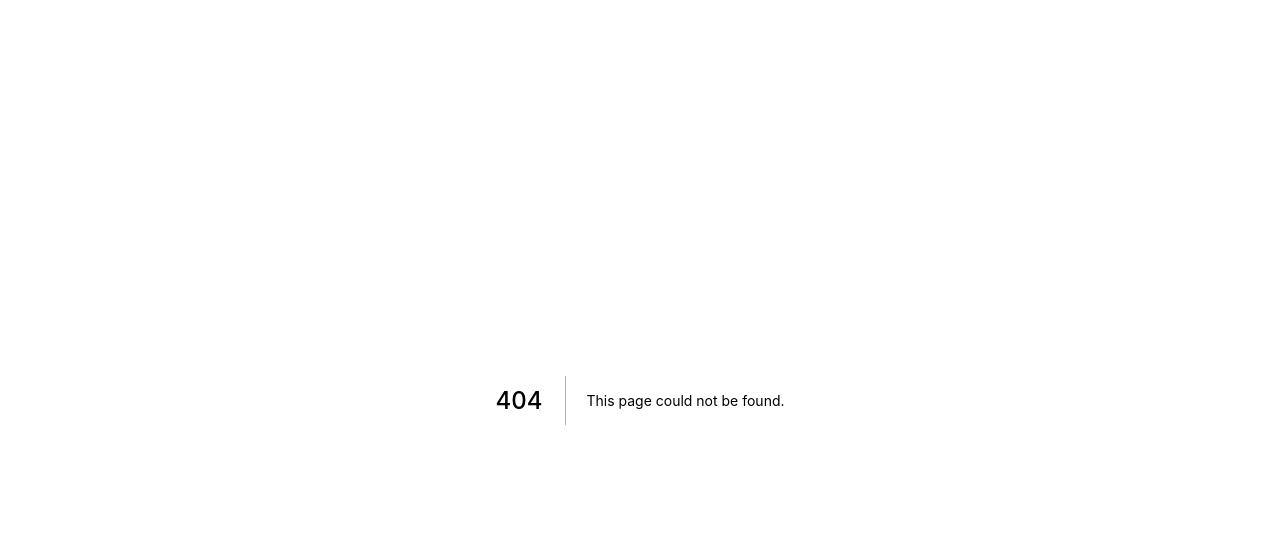
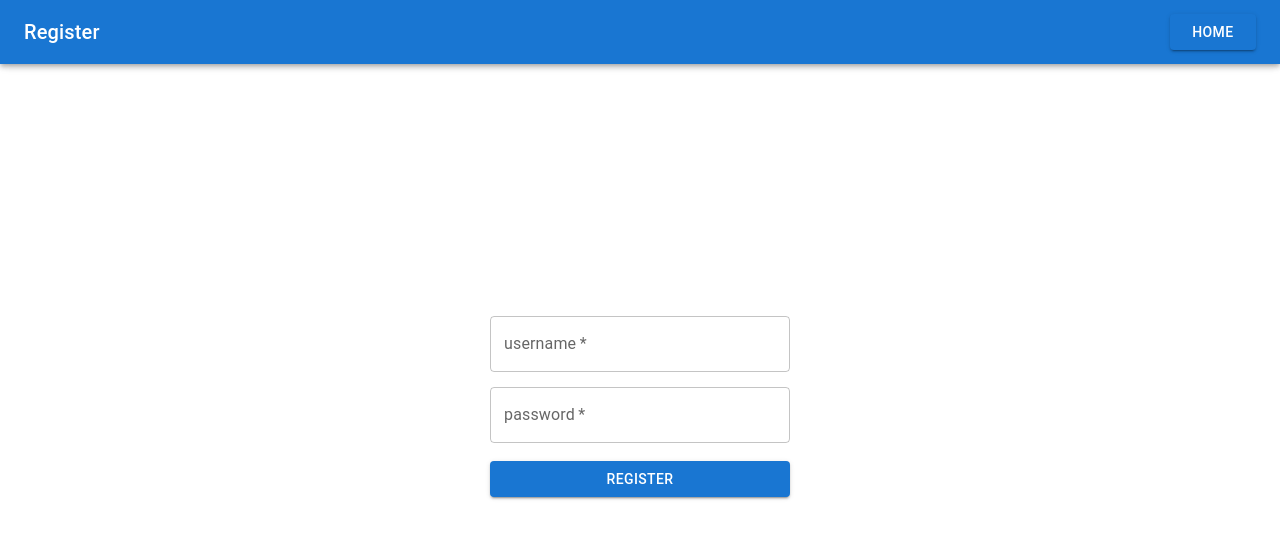
Before and after one commit to bhbyun1/client-server-instant-messenger, a Next.js app in the folder frontend/: page /newaccount in a window 1280 px wide. Before the commit this address had no page. Shown: the top 538 px of the page. Built offline with nearby package versions, Linux system fonts and the light colour scheme.

Commit message:
Added reg page, was missing

```diff
--- /dev/null
+++ b/frontend/src/pages/newaccount.js
@@ -0,0 +1,141 @@
+import React, {useContext} from "react";
+import styles from '../styles.module.css'
+import { Button, Grid, Paper, Card } from '@mui/material';
+import SignIn from './signIn.js'
+import AppBar from '@mui/material/AppBar';
+import Toolbar from '@mui/material/Toolbar';
+import Typography from '@mui/material/Typography';
+// import Button from '@mui/material/Button';
+import TextField from '@mui/material/TextField';
+// import CloseIcon from '@mui/icons-material/Close';
+import IconButton from '@mui/material/IconButton';
+// import CategoryContext from './CategoryContext';
+// import AccountCircleIcon from '@mui/icons-material/AccountCircle';
+import Box from '@mui/material/Box';
+// import styles from '../styles.module.css'
+// import {useNavigate} from 'react-router-dom';
+// import {BrowserRouter as Router} from 'react-router-dom';
+import useRouter from 'next/router';
+// import Router from "react-router-dom";
+
+const Login = () => {
+  const [user, setUser] = React.useState({username: '', password: ''});
+  // updates state for displaying eror when email/password is incorrect
+  const [error, setError] = React.useState('');
+  // used to update the log out button to appear after logging in
+  // const {setVisible} = useContext(CategoryContext);
+  // used to go back to the main home page and goto new account page
+  // const history = useNavigate();
+  const router = useRouter;
+  const handleInputChange = (event) => {
+    // grabs data from input boxes
+    const {value, name} = event.target;
+    // grabs from the user state
+    const u = user;
+    // u[name] is the actual input
+    u[name] = value;
+    // sets the state defined above
+    setUser(u);
+  };
+
+  const onSubmit = (event) => {
+    event.preventDefault();
+    sessionStorage.setItem("Username", user.username)
+    router.push('/chatpage'); // redirect to chatpage instantly after login instead of home
+  }
+
+  // const onSubmit = (event) => {
+  //   event.preventDefault();
+  //   // checks with db that user exists
+  //   fetch('/insert/api/here', {
+  //     method: 'POST',
+  //     body: JSON.stringify(user),
+  //     headers: {
+  //       'Content-Type': 'application/json',
+  //     },
+  //   })
+  //     .then((res) => {
+  //       if (!res.ok) {
+  //         throw res;
+  //       }
+  //       return res.json();
+  //     })
+  //     .then((json) => {
+  //       // puts user into the sessionstorage (might do localstorage instead ?)
+  //       sessionStorage.setItem("Username", user.username)
+  //       // log out button become visible not yet implemented
+  //       // setVisible(true);
+  //       // goto to home page
+  //       // router.push('/home');
+  //     })
+  //     .catch((error) => {
+  //       // displays error for incorrect username/password
+  //       setError(`${error.statusText} - wrong username or password`);
+  //     });
+  // };
+
+
+  return (
+    <form onSubmit={onSubmit}>
+        <AppBar sx={{position: 'fixed'}}>
+          <Toolbar>
+            <Typography variant='h6'>Register</Typography>
+            <IconButton
+              sx={{marginLeft: 'auto'}}
+              aria-label='close'
+            >
+            </IconButton>
+            <Button
+              variant='contained'
+              type='submit'
+              sx={{width: '7%'}}
+              href="./home">
+              Home
+            </Button>
+          </Toolbar>
+        </AppBar>
+        <div className={styles.login_box}>
+        <Box sx={{my: '10%', display: 'flex', justifyContent: 'center', flexDirection: 'column'}}>
+          <TextField
+            id='outlined-search'
+            title='username'
+            label='username'
+            name='username'
+            onChange={handleInputChange}
+            required
+            sx={{my: '2%', width: '300px'}}
+          />
+          <TextField
+            id='outlined-search'
+            title='password'
+            label='password'
+            name='password'
+            required
+            sx={{my: '3%', width: '300px'}}
+          />
+          <Button
+            variant='contained'
+            type='submit'
+            // onClick={onSubmit}
+            sx={{my: '3%', width: '300px'}}>
+            Register
+          </Button>
+          <Typography variant='subtitle1'>
+          </Typography>
+        </Box>
+      </div>
+    </form>
+  );
+};
+
+export default Login;
+
+// const LoginWrapper = () => {
+//   return (
+//     <Router>
+//       <Login />
+//     </Router>
+//   );
+// };
+
+// export default LoginWrapper;
```
